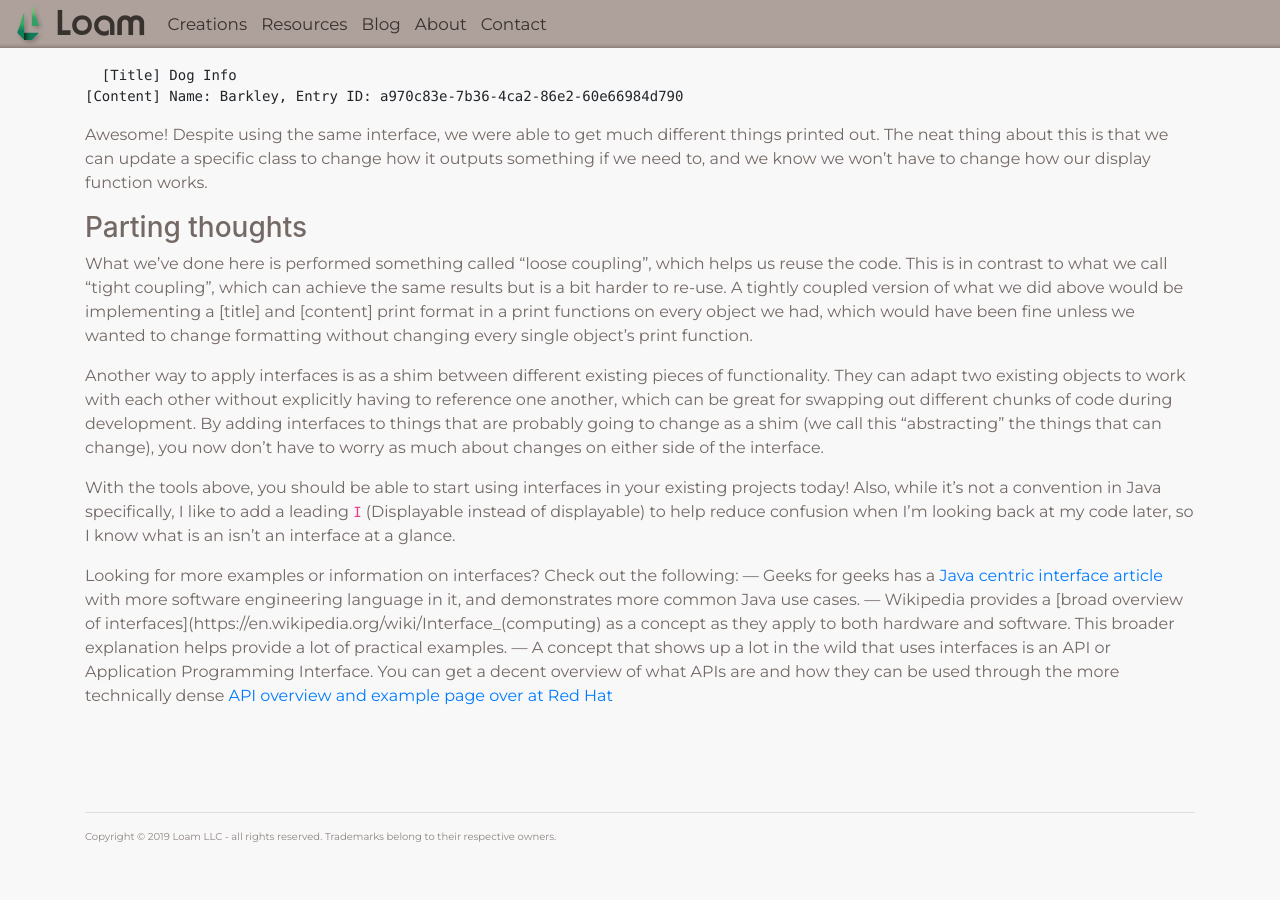
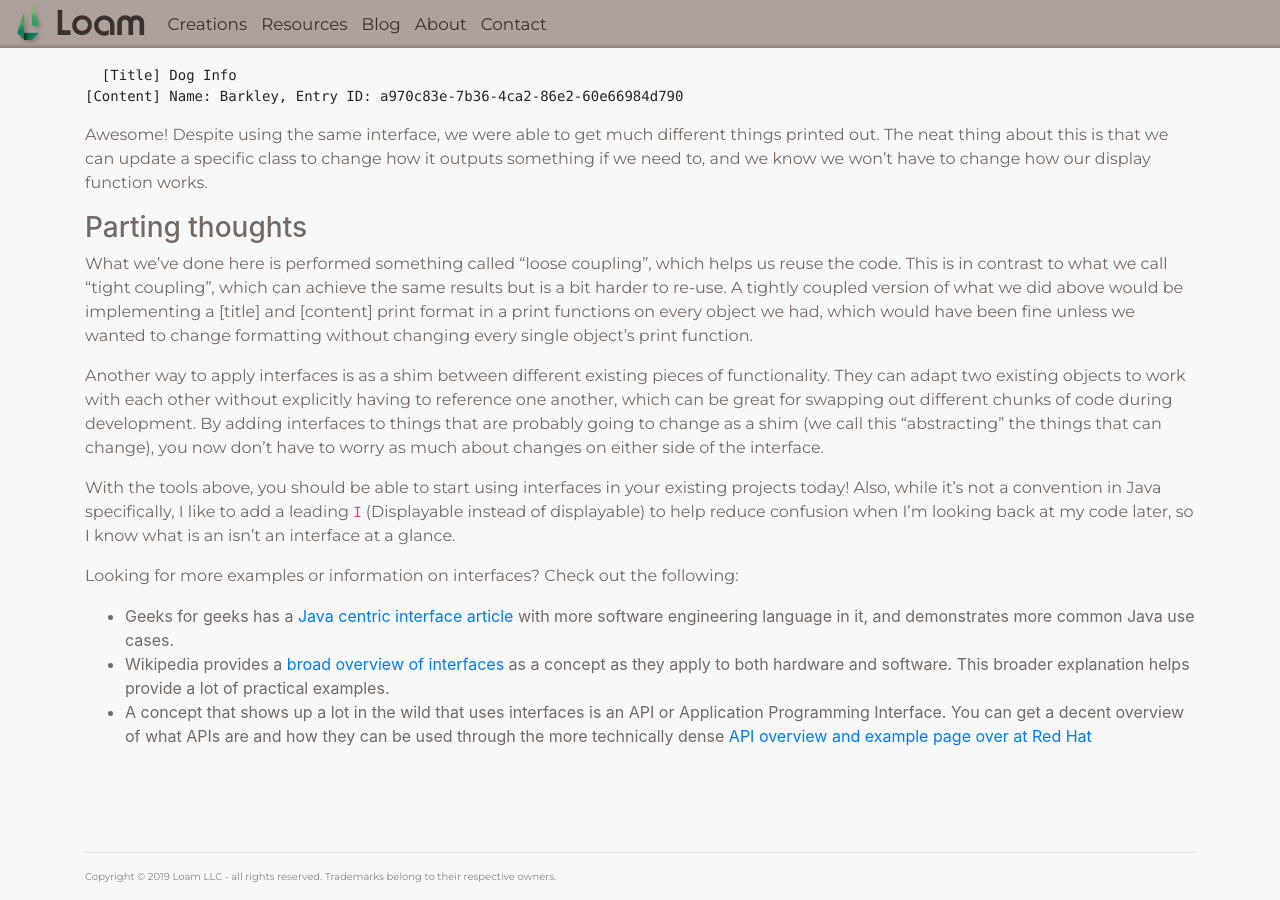
Before and after one commit to LoamNet/net.loam.www, a Jekyll site: the page built from _posts/2019-11-16-an-intro-to-interfaces.md, in a window 1280 px wide and 900 px high, scrolled down 3590 px. Built offline with Jekyll 4.4.1, drawn with Linux system fonts in a browser that asks for light colours; nearby versions of some CDN libraries; before the commit the page ends 4450 px from its top, so only the background shows below that.

Commit message:
= Fixed some formatting issues

```diff
--- a/_posts/2019-11-16-an-intro-to-interfaces.md
+++ b/_posts/2019-11-16-an-intro-to-interfaces.md
@@ -169,6 +169,6 @@ With the tools above, you should be able to start using interfaces in your exist
 
 
 Looking for more examples or information on interfaces? Check out the following:
-— Geeks for geeks has a [Java centric interface article](https://www.geeksforgeeks.org/interfaces-in-java/) with more software engineering language in it, and demonstrates more common Java use cases.
-— Wikipedia provides a [broad overview of interfaces](https://en.wikipedia.org/wiki/Interface_(computing) as a concept as they apply to both hardware and software. This broader explanation helps provide a lot of practical examples.
-— A concept that shows up a lot in the wild that uses interfaces is an API or Application Programming Interface. You can get a decent overview of what APIs are and how they can be used through the more technically dense [API overview and example page over at Red Hat](https://www.redhat.com/en/topics/api/what-are-application-programming-interfaces)
+- Geeks for geeks has a [Java centric interface article](https://www.geeksforgeeks.org/interfaces-in-java/) with more software engineering language in it, and demonstrates more common Java use cases.
+- Wikipedia provides a [broad overview of interfaces](https://en.wikipedia.org/wiki/Interface_(computing)) as a concept as they apply to both hardware and software. This broader explanation helps provide a lot of practical examples.
+- A concept that shows up a lot in the wild that uses interfaces is an API or Application Programming Interface. You can get a decent overview of what APIs are and how they can be used through the more technically dense [API overview and example page over at Red Hat](https://www.redhat.com/en/topics/api/what-are-application-programming-interfaces)
```
